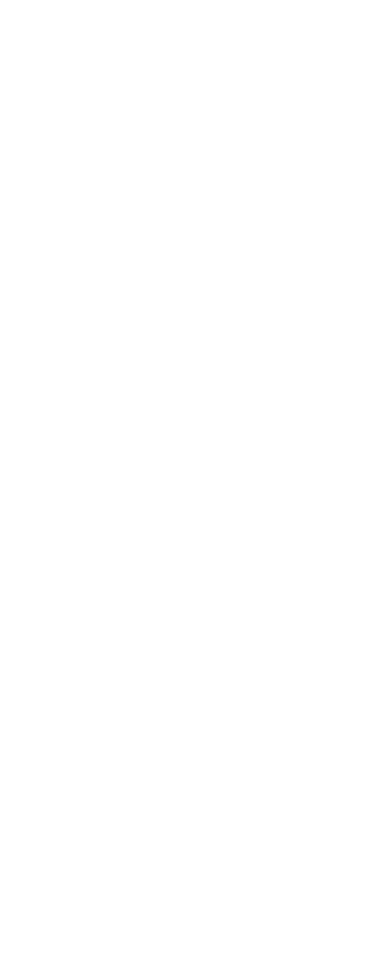
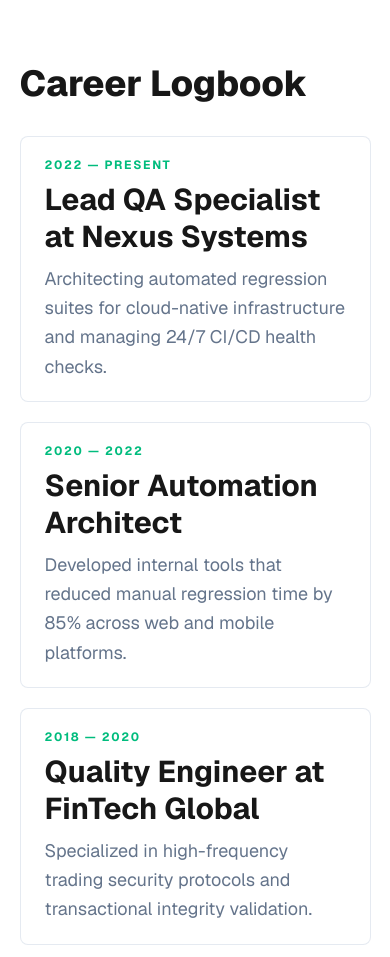
Before and after one commit to ahmednaggar-ai/Alnaggar_Tester_Personal_Portfolio, a Next.js app: page / in a window 390 px wide. Shown: the part 1040-1997 px from the top of the page. Before the commit the page ends 1040 px from the top, so only its background shows below. Built offline with nearby package versions, Linux system fonts and the light colour scheme.

Commit message:
feat: add career logbook section with responsive two-column timeline cards

```diff
--- a/src/app/page.tsx
+++ b/src/app/page.tsx
@@ -1,3 +1,4 @@
+import CareerLogbookSection from "@/components/career-logbook-section";
 import HeroSection from "@/components/hero-section";
 import Navbar from "@/components/navbar";
 
@@ -7,6 +8,7 @@
       <main className="w-full bg-background">
         <Navbar />
         <HeroSection />
+        <CareerLogbookSection />
       </main>
     </div>
   );
--- /dev/null
+++ b/src/components/career-logbook-section.tsx
@@ -0,0 +1,49 @@
+const careerEntries = [
+  {
+    period: "2022 — PRESENT",
+    role: "Lead QA Specialist at Nexus Systems",
+    description:
+      "Architecting automated regression suites for cloud-native infrastructure and managing 24/7 CI/CD health checks.",
+  },
+  {
+    period: "2020 — 2022",
+    role: "Senior Automation Architect",
+    description:
+      "Developed internal tools that reduced manual regression time by 85% across web and mobile platforms.",
+  },
+  {
+    period: "2018 — 2020",
+    role: "Quality Engineer at FinTech Global",
+    description:
+      "Specialized in high-frequency trading security protocols and transactional integrity validation.",
+  },
+  {
+    period: "2016 — 2018",
+    role: "Junior Test Engineer",
+    description:
+      "Led manual and exploratory testing for consumer iOS/Android products with strong edge-case discovery.",
+  },
+];
+
+export default function CareerLogbookSection() {
+  return (
+    <section className="w-full bg-background py-16">
+      <div className="mx-auto w-[90%]">
+        <h3 className="mb-8 text-4xl font-extrabold text-foreground">Career Logbook</h3>
+
+        <div className="grid gap-5 lg:grid-cols-2">
+          {careerEntries.map((entry) => (
+            <article
+              key={`${entry.period}-${entry.role}`}
+              className="rounded-lg border border-card-border/60 bg-card px-6 py-5"
+            >
+              <p className="mb-2 text-xs font-bold tracking-[0.14em] text-emerald-500">{entry.period}</p>
+              <h4 className="mb-2 text-3xl font-bold leading-tight text-foreground">{entry.role}</h4>
+              <p className="text-lg leading-relaxed text-muted">{entry.description}</p>
+            </article>
+          ))}
+        </div>
+      </div>
+    </section>
+  );
+}
```
